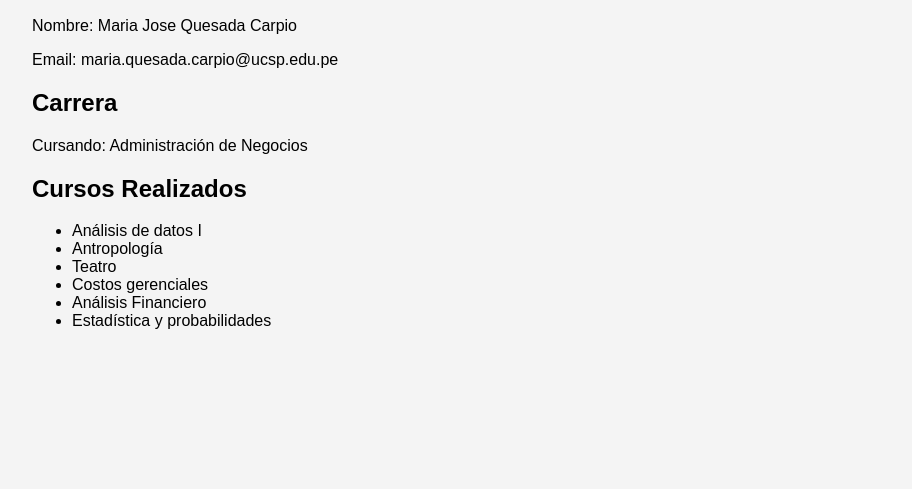
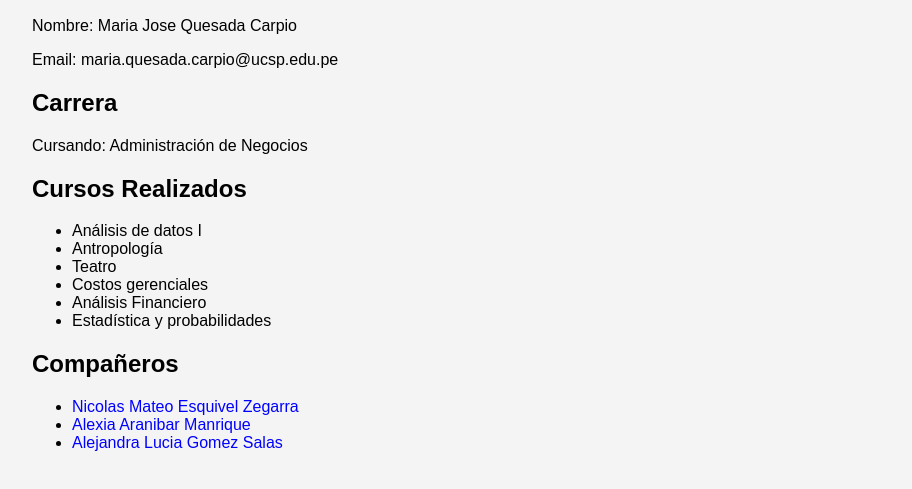
Before and after one commit to majoquestt/Maria-Jose-Aurorita-Quesada-Carpio, a plain HTML site: page index.html/index.html in a window 1280 px wide. Shown: the part 151-640 px from the top of the page, without its empty margins (8-920 px from the left). Drawn offline with Linux system fonts and the light colour scheme.

Commit message:
Update index.html

```diff
--- a/index.html/index.html
+++ b/index.html/index.html
@@ -43,5 +43,11 @@
         <li>Análisis Financiero</li>
         <li>Estadística y probabilidades</li>
     </ul>
+    <h2>Compañeros</h2>
+    <ul>
+        <li><a href="https://nicolas-esquivel.github.io/mi-pagina-personal/">Nicolas Mateo Esquivel Zegarra</a></li>
+        <li><a href="https://alexiaaranibar.neocities.org/">Alexia Aranibar Manrique</a></li>
+        <li><a href="https://alejandragomez.neocities.org/">Alejandra Lucia Gomez Salas</a></li>
+    </ul>
 </body>
 </html>
```
